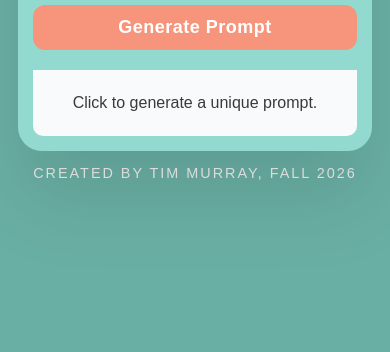
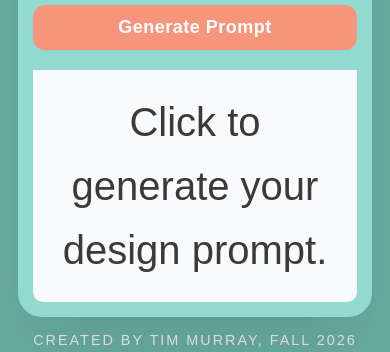
Before and after one commit to curious-studio/design-prompt, a plain HTML site: page index.html in a window 390 px wide. Shown: the part 1324-1676 px from the top of the page. Before the commit the page ends 1618 px from the top, so only its background shows below. Drawn offline with Linux system fonts and the light colour scheme.

Commit message:
mobile css

```diff
--- a/css/styles.css
+++ b/css/styles.css
@@ -138,6 +138,9 @@
         padding: 20px;
         font-size: 1em;
     }
+	div#output {
+	    font-size: 2.5em;
+	}
     .btn-container {
         flex-direction: column;
         gap: 15px;
@@ -156,7 +159,7 @@
         font-size: 2em;
     }
     button {
-        font-size: 20px;
+        font-size: 3em;
     }
 }
 
@@ -174,3 +177,7 @@ p {}
     letter-spacing: 1px;
     margin-top: .25em;
 }
+
+div#output {
+    font-size: 2.5em;
+}
--- a/index.html
+++ b/index.html
@@ -48,7 +48,7 @@
         <button id="copyBtn">Copy Prompt</button>
     </div>
 
-    <div id="output">Click to generate a unique prompt.</div>
+    <div id="output">Click to generate your design prompt.</div>
     <div id="copyStatus">Copied to clipboard!</div>
 </div>
 
```
